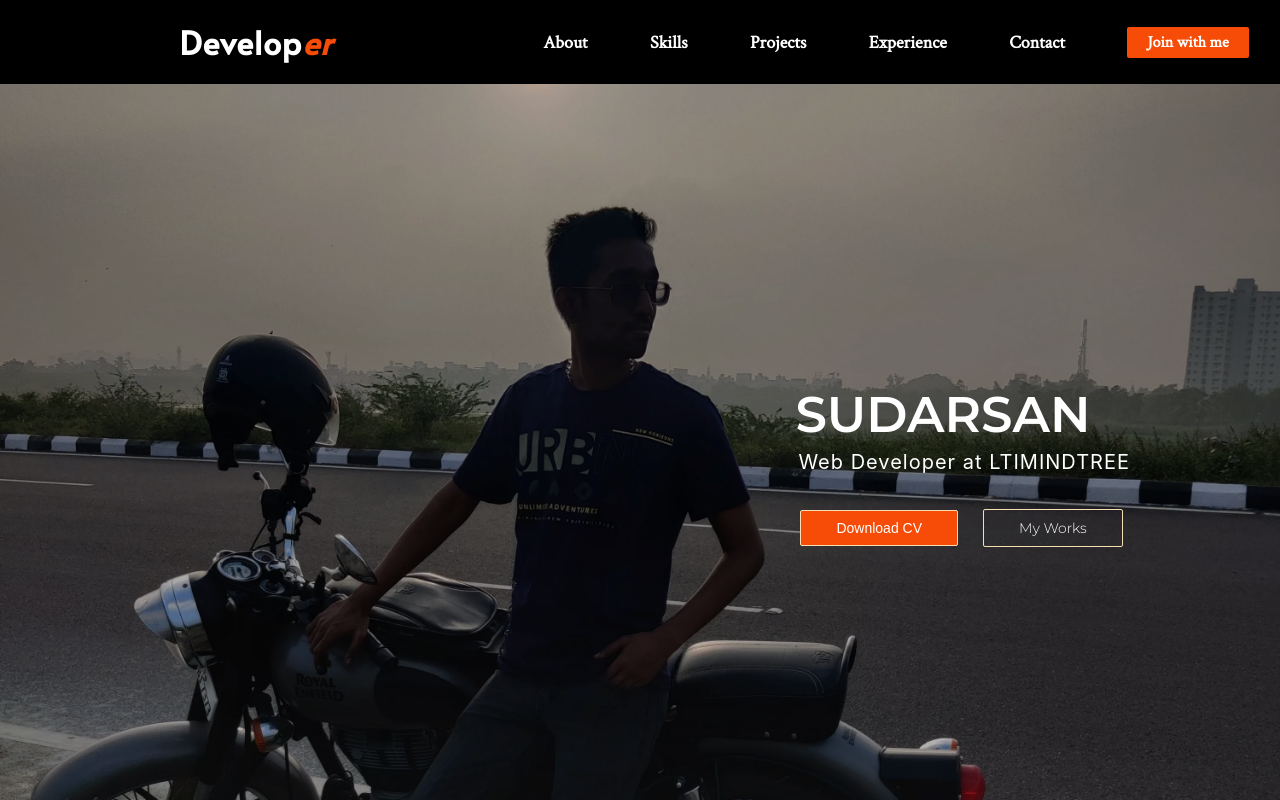
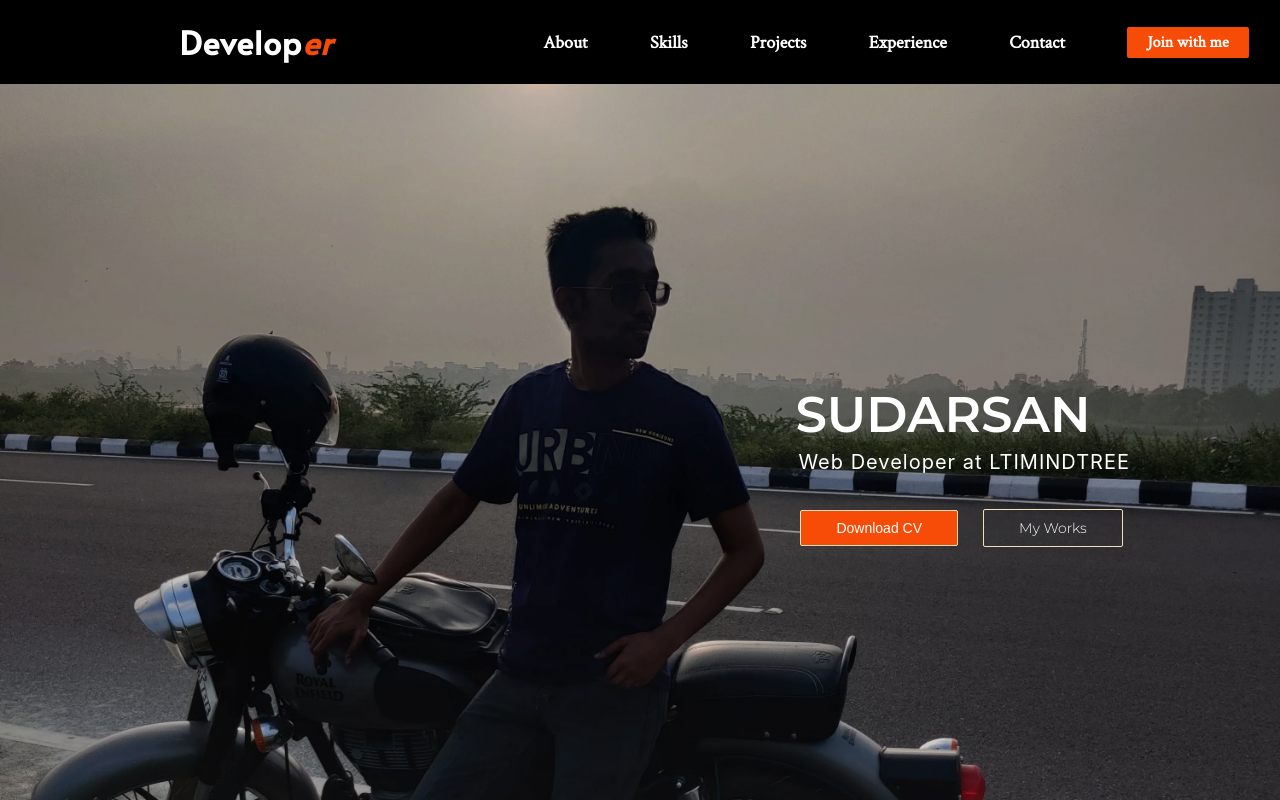
Before and after one commit to sudarsancoder/my-website, a React (Create React App) app: page /sudarsan-portfolio in a window 1280 px wide. Shown: the top 800 px of the page. Built offline with nearby package versions, Linux system fonts and the light colour scheme.

Commit message:
Update TopContainer.css

```diff
--- a/src/components/topcontainer/TopContainer.css
+++ b/src/components/topcontainer/TopContainer.css
@@ -6,5 +6,5 @@
    background-size: cover;
    background-repeat: no-repeat;
    background-position: 100% 25%;
-   box-shadow: inset 0 0 0 1000px rgba(0,0,0,.3);
+   box-shadow: inset 0 0 0 1000px rgba(0,0,0,.2) !important;
 }
```
